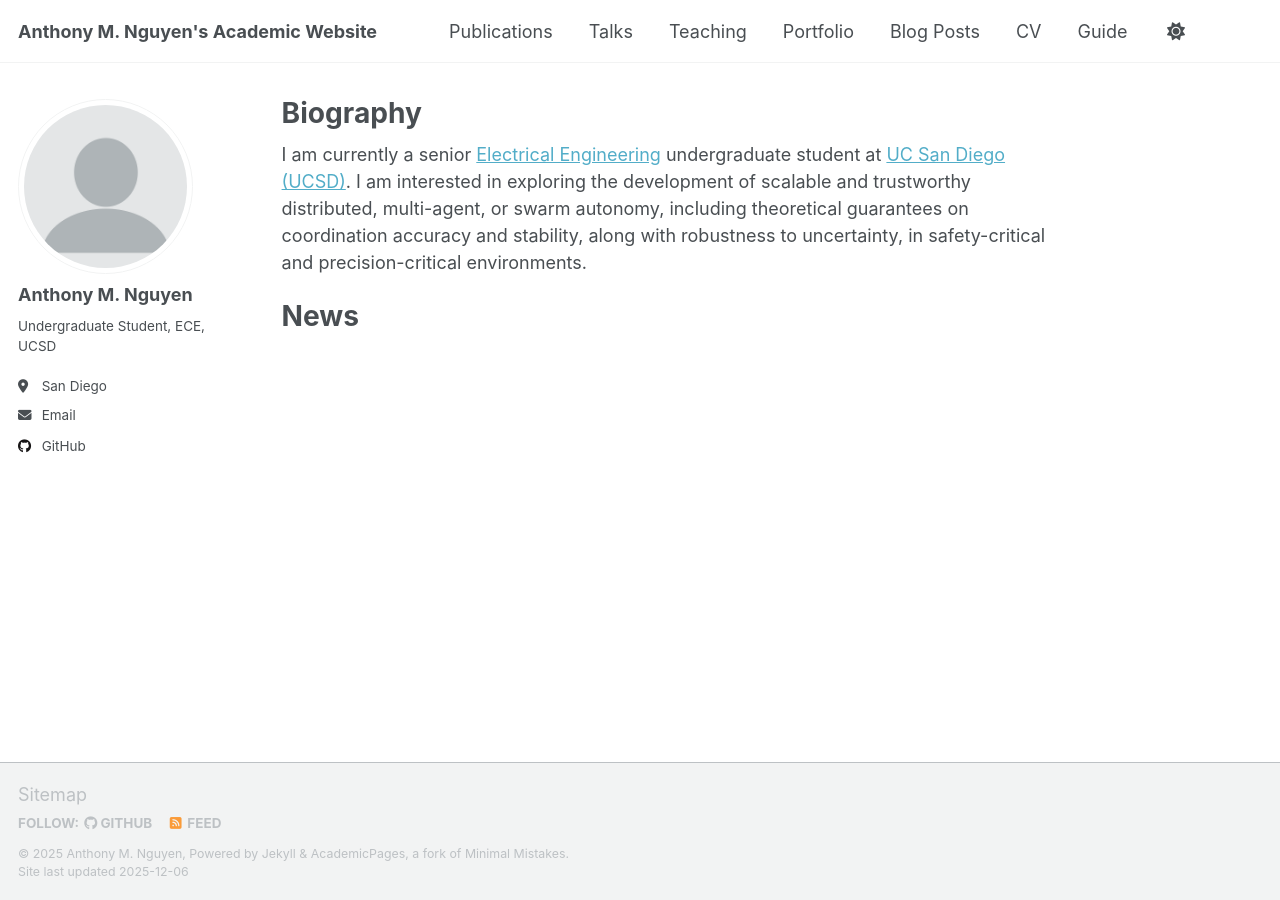
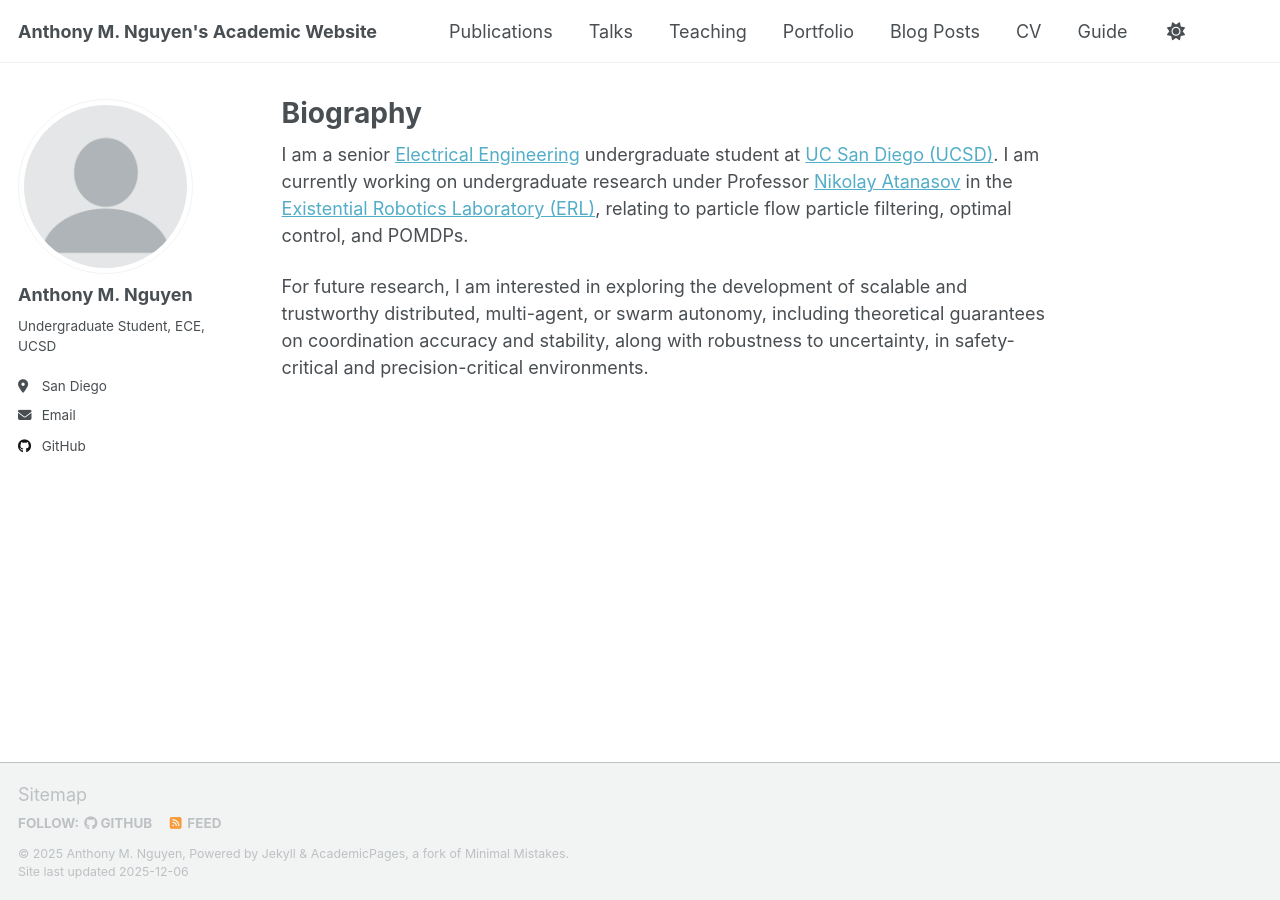
Before and after one commit to minhansd/minhansd.github.io, a Jekyll site: the page built from _pages/about.md, in a window 1280 px wide. Built offline with Jekyll 4.4.1, drawn with Linux system fonts in a browser that asks for light colours; a script that is not in the unit is left out.

Commit message:
Update about.md

```diff
--- a/_pages/about.md
+++ b/_pages/about.md
@@ -7,7 +7,11 @@ redirect_from:
   - /about.html
 ---
 
-I am currently a senior [Electrical Engineering](https://ece.ucsd.edu/) undergraduate student at [UC San Diego (UCSD)](https://ucsd.edu/). I am interested in exploring the development of scalable and trustworthy distributed, multi-agent, or swarm autonomy, including theoretical guarantees on coordination accuracy and stability, along with robustness to uncertainty, in safety-critical and precision-critical environments.
+I am a senior [Electrical Engineering](https://ece.ucsd.edu/) undergraduate student at [UC San Diego (UCSD)](https://ucsd.edu/).  I am currently working on undergraduate research under Professor [Nikolay Atanasov](https://natanaso.github.io) in the [Existential Robotics Laboratory (ERL)](https://existentialrobotics.org/index.html), relating to particle flow particle filtering, optimal control, and POMDPs.
 
+For future research, I am interested in exploring the development of scalable and trustworthy distributed, multi-agent, or swarm autonomy, including theoretical guarantees on coordination accuracy and stability, along with robustness to uncertainty, in safety-critical and precision-critical environments.
+
+<!--
 News
 ======
+-->
```
